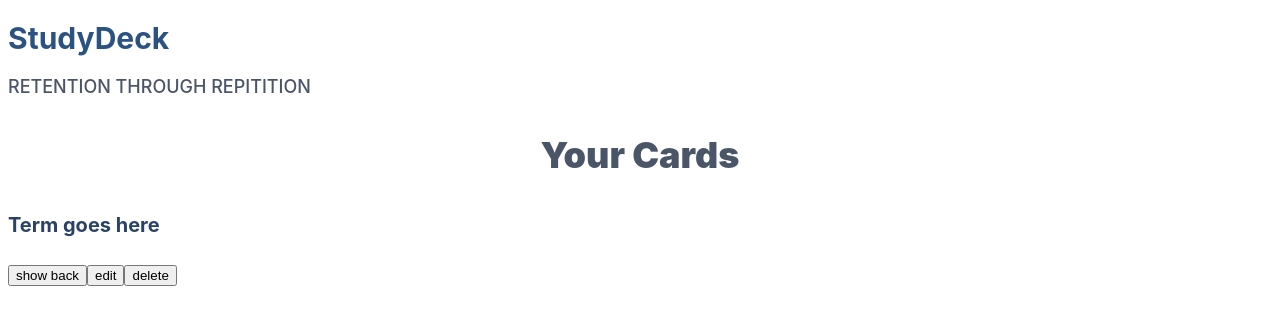
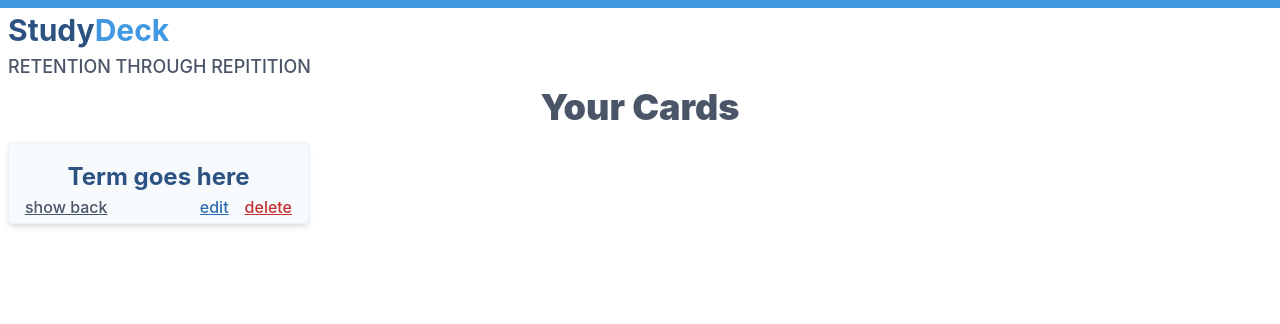
Before and after one commit to avanslaars/egghead-studydeck, a React (Create React App) app: page / in a window 1280 px wide. Shown: the top 324 px of the page. Built offline with nearby package versions, Linux system fonts and the light colour scheme.

Commit message:
css classes applied to markup

```diff
--- a/src/App.js
+++ b/src/App.js
@@ -1,4 +1,5 @@
 import React from 'react'
+import './normalize.css'
 import './App.css'
 
 function App() {
@@ -6,18 +7,28 @@ function App() {
     <div>
       <div>
         <header>
-          <h1>StudyDeck</h1>
+          <h1>
+            Study<span className="titleHighlight">Deck</span>
+          </h1>
           <h2>Retention through repitition</h2>
         </header>
         <main>
           <h3>Your Cards</h3>
-          <div>
-            <div>
-              <h4>Term goes here</h4>
-              <div>
-                <button type="button">show back</button>
-                <button type="button">edit</button>
-                <button type="button">delete</button>
+          <div className="gridContainer">
+            <div className="tile">
+              <h4 className="cardTerm">Term goes here</h4>
+              <div className="cardButtons">
+                <button type="button" className="tertiary">
+                  show back
+                </button>
+                <div>
+                  <button type="button" className="secondary">
+                    edit
+                  </button>
+                  <button type="button" className="secondary danger">
+                    delete
+                  </button>
+                </div>
               </div>
             </div>
           </div>
```
